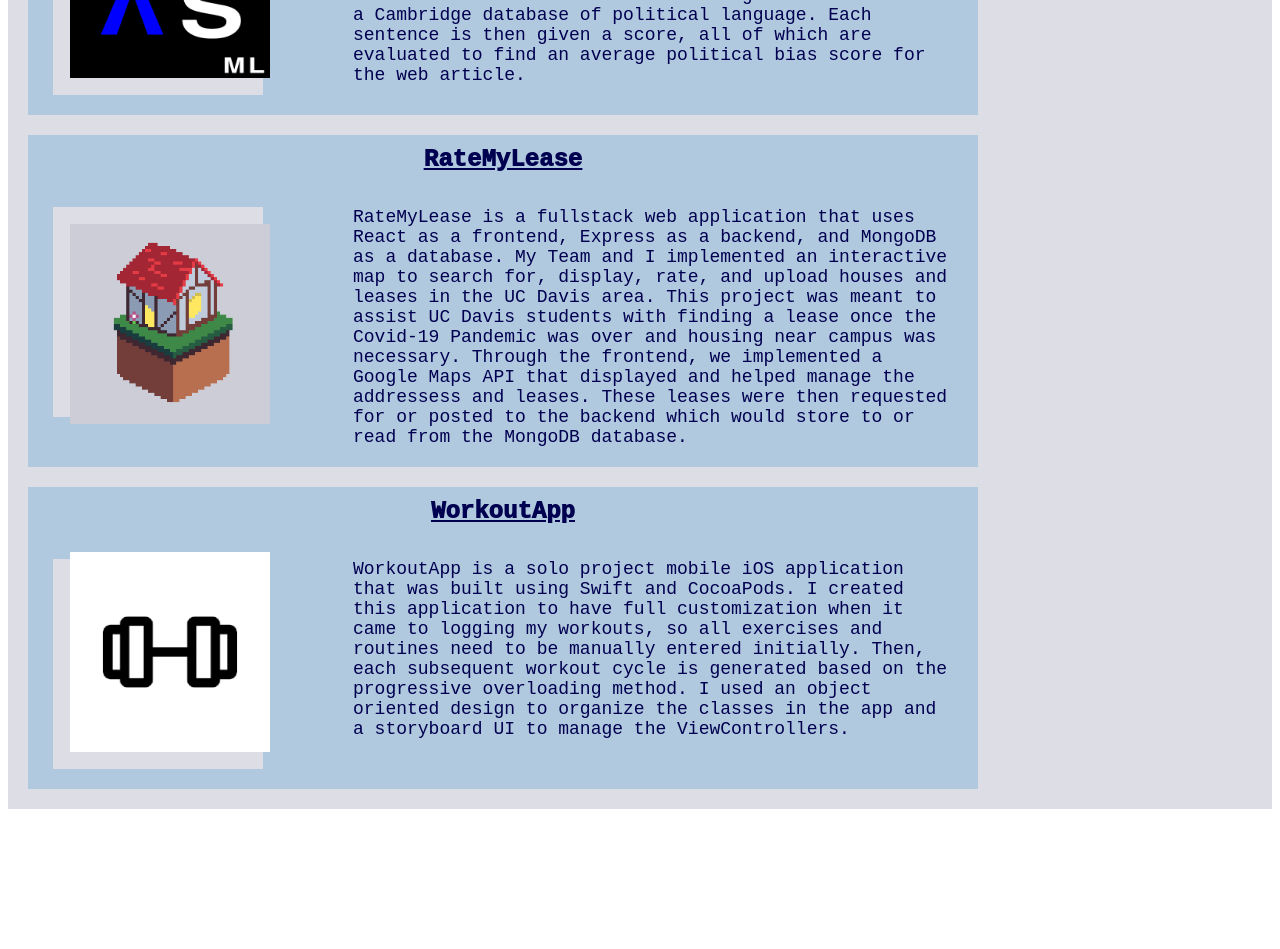
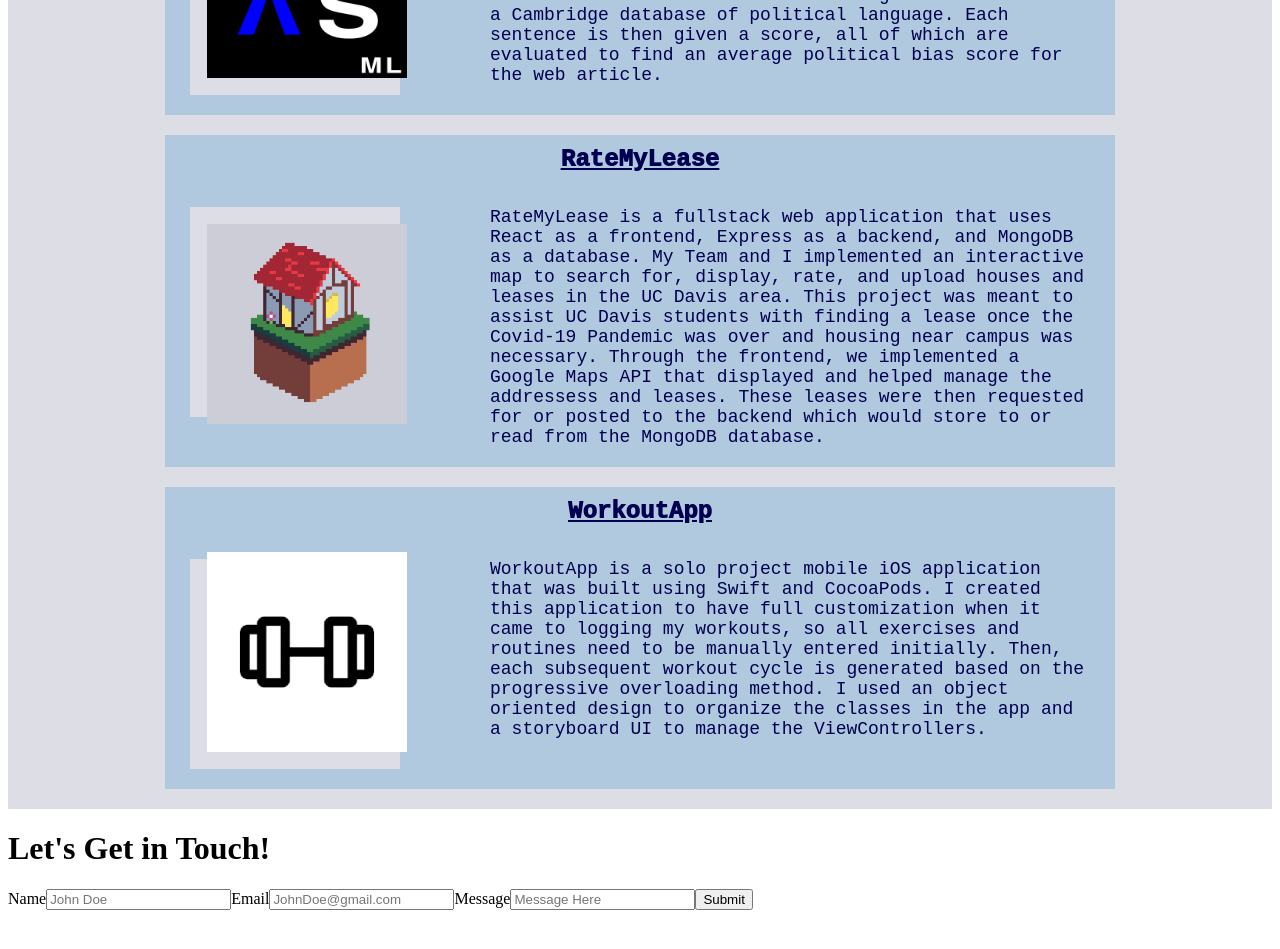
Before and after one commit to eal001/personal-website, a React (Create React App) app in the folder basic_frontend_2.0/: page / in a window 1280 px wide. Shown: the part 1780-2729 px from the top of the page. Before the commit the page ends 2589 px from the top, so only its background shows below. Built offline with nearby package versions, Linux system fonts and the light colour scheme; no server answers; the HTML template or start-up script is replaced by a standard one.

Commit message:
finished project component, began email

```diff
--- a/basic_frontend_2.0/package.json
+++ b/basic_frontend_2.0/package.json
@@ -6,6 +6,8 @@
     "@testing-library/jest-dom": "^5.12.0",
     "@testing-library/react": "^11.2.7",
     "@testing-library/user-event": "^12.8.3",
+    "dotenv": "^10.0.0",
+    "emailjs-com": "^3.1.0",
     "react": "^17.0.2",
     "react-dom": "^17.0.2",
     "react-scripts": "4.0.3",
--- a/basic_frontend_2.0/src/App.js
+++ b/basic_frontend_2.0/src/App.js
@@ -2,6 +2,7 @@ import './App.css';
 import Title_Component from "./Title_Component";
 import Description_Component from "./Description_Component";
 import Project_Component from './Project_Component';
+import Contact_Component from './Contact_Component';
 
 function App() {
   return (
@@ -10,6 +11,7 @@ function App() {
         <Title_Component />
         <Description_Component />
         <Project_Component />
+        <Contact_Component />
       </div>
     </div>
   );
--- /dev/null
+++ b/basic_frontend_2.0/src/Contact_Component.css
@@ -0,0 +1,3 @@
+.contact_component {
+    height: 100vh;
+}
--- /dev/null
+++ b/basic_frontend_2.0/src/Contact_Component.js
@@ -0,0 +1,69 @@
+import "./Contact_Component.css";
+import React, {useState} from "react";
+import emailjs from "emailjs-com";
+require("dotenv");
+
+const SERVICE_ID = process.env.REACT_APP_EMAILJS_SERVICE_ID;
+const TEMPLATE_ID = process.env.REACT_APP_EMAILJS_TEMPLATE_ID;
+const USER_ID = process.env.REACT_APP_EMAILJS_USER_ID;
+const Email_Box = () => {
+
+    const [name, setName] = useState("");
+    const [email, setEmail] = useState("");
+    const [message, setMessage] = useState("");
+
+    const handleNameChange = (e) => {
+        setName(e.target.value);
+    }
+    const handleEmailChange = (e) => {
+        setEmail(e.target.value);
+    }
+    const handleMsgChange = (e) => {
+        setMessage(e.target.value);
+    }
+
+    const handleSubmit = (e) => {
+        e.preventDefault();
+
+        console.log("name: " + name);
+        console.log("email: " + email);
+        console.log("message: " + message);
+
+        const details = {
+            from_name: name,
+            from_email: email,
+            message: message
+        }
+
+        //commented out for the time being
+        // emailjs.send(SERVICE_ID, TEMPLATE_ID, details, USER_ID)
+        //     .then((result) => {
+        //         console.log(result.text);
+        //     }, (error) => {
+        //         console.log(error.text);
+        //     });
+
+        console.log("submitted email");
+    }
+
+    return (
+        <form className="Email_Box" onSubmit={handleSubmit} >
+            <label className="input_label" id="name_input">Name</label>
+            <input className="name_input" type="text" id="name_input" placeholder="John Doe" value={name} onChange={handleNameChange}></input>
+            <label className="input_label" id="email_input">Email</label>
+            <input className="email_input" type="text" id="email_input" placeholder="JohnDoe@gmail.com" value={email} onChange={handleEmailChange}></input>
+            <label className="input_label" id="message_input">Message</label>
+            <input className="message_input" type="text" id="message_input" placeholder="Message Here" value={message} onChange={handleMsgChange}></input>
+            <input className="submit_button" type="submit" value="Submit"></ input>
+        </form>
+    )
+}
+const Contact_Component = () => {
+    return (
+        <div className="contact_component">
+            <h1>Let's Get in Touch!</h1>
+            <Email_Box />
+        </div>
+    )
+}
+export default Contact_Component;
--- a/basic_frontend_2.0/src/Project_Component.css
+++ b/basic_frontend_2.0/src/Project_Component.css
@@ -13,8 +13,7 @@
     text-decoration: underline;
     color: #000050;
 }
-
-.BiasML {
+.project {
     position: relative;
     display: block;
     background-color: rgb(177, 201, 223);
@@ -23,11 +22,8 @@
     margin: 20px;
     max-width: 950px;
     overflow: hidden;
-    /* min-height: 300px; */
-    /* max-width: 800px; */
-    /* margin-top: 5px;
-    margin-bottom: 10px; */
 }
+
 .BiasML_SSerafin {
     display: block;
     max-width: 100%;
@@ -40,18 +36,6 @@
     transform: translate(0px, 0px);
 }
 
-.RateMyLease {
-    position: relative;
-    display: block;
-    background-color: rgb(177, 201, 223);
-    padding-top: 1px;
-    padding-bottom: 10px;
-    margin: 20px;
-    max-width: 950px;
-    overflow: hidden;
-    /* margin-top: 10px;
-    margin-bottom: 10px; */
-}
 .RateMyLease_JChoe {
     display: block;
     max-width: 100%;
@@ -64,18 +48,6 @@
     transform: translate(0px, 0px);
 }
 
-.WorkoutApp {
-    position: relative;
-    display: block;
-    background-color: rgb(177, 201, 223);
-    padding-top: 1px;
-    padding-bottom: 10px;
-    margin: 20px;
-    max-width: 950px;
-    overflow: hidden;
-    /* margin-top: 10px;
-    margin-bottom: 10px; */
-}
 .WorkoutApp_Icon {
     display: block;
     max-width: 100%;
@@ -108,18 +80,12 @@
     background-color: rgb(137, 173, 206);
     transition: width 250ms ease-in;
 }
-.BiasML:hover .project_animated_background {
+
+.project:hover .project_animated_background {
     z-index: 2;
     width: 100%;
 }
-.RateMyLease:hover .project_animated_background {
-    z-index: 2;
-    width: 100%;
-}
-.WorkoutApp:hover .project_animated_background {
-    z-index: 2;
-    width: 100%;
-}
+
 .project_image_container {
     background-color: #DDDDE6;
     position: relative;
@@ -143,8 +109,9 @@
 }
 
 @media only screen and (min-width: 950px) {
-    .BiasML {
-        max-width: 950px;
+    .project {
+        margin-left: auto;
+        margin-right: auto;
     }
     .project_image_container {
         float: left;
@@ -154,7 +121,31 @@
     .project_description {
         float: right;
         width: 600px;
-        text-align: left
-        ;
+        text-align: left;
     }
 }
+
+@media only screen and (min-width: 1600px) {
+    .project_image_container {
+        float: none;
+        margin-left: auto;
+        margin-right: auto;
+    }
+    .project {
+        margin-left: 25px;
+        max-width: 31%;
+        float: left;
+    }
+    .project_description {
+        width: auto;
+    }
+    .project_animated_background {
+        width: 100%;
+        height: 0%;
+        transition: height 250ms ease-in;
+    }
+    .project:hover .project_animated_background {
+        z-index: 2;
+        height: 100%;
+    }
+}
--- a/basic_frontend_2.0/src/Project_Component.js
+++ b/basic_frontend_2.0/src/Project_Component.js
@@ -40,8 +40,9 @@ const WORKOUTAPP = {
 const Project = ({classname, imagename, image, link, description}) => {
 
     const background_name = "project_animated_background";
+    const project_name = "project " + classname.toString();
     return (
-        <a href={link} className={classname}>
+        <a href={link} className={project_name}>
             <p className="project_heading">{classname}</p>
             <div className={background_name}></div>
             <div className="project_content_container">
@@ -59,11 +60,11 @@ const Project_Component = () => {
     return (
         <div className="project_component">
             <h className="project_section_title"> My Projects </h>
-            <div classname="detail_container">
+            <div className="project_container">
                 <Project classname={BIASML.name} imagename={BIASML.imagename} image={BIASML.image} link={BIASML.link} description={BIASML.description}/>
+                <Project classname={RATEMYLEASE.name} imagename={RATEMYLEASE.imagename} image={RATEMYLEASE.image} link={RATEMYLEASE.link} description={RATEMYLEASE.description}/>
+                <Project classname={WORKOUTAPP.name} imagename={WORKOUTAPP.imagename} image={WORKOUTAPP.image} link={WORKOUTAPP.link} description={WORKOUTAPP.description}/>
             </div>
-            <Project classname={RATEMYLEASE.name} imagename={RATEMYLEASE.imagename} image={RATEMYLEASE.image} link={RATEMYLEASE.link} description={RATEMYLEASE.description}/>
-            <Project classname={WORKOUTAPP.name} imagename={WORKOUTAPP.imagename} image={WORKOUTAPP.image} link={WORKOUTAPP.link} description={WORKOUTAPP.description}/>
         </div>
     )
 }
```
Also changed, not shown: 1 other file (tests, documents, lock files or other folders).
